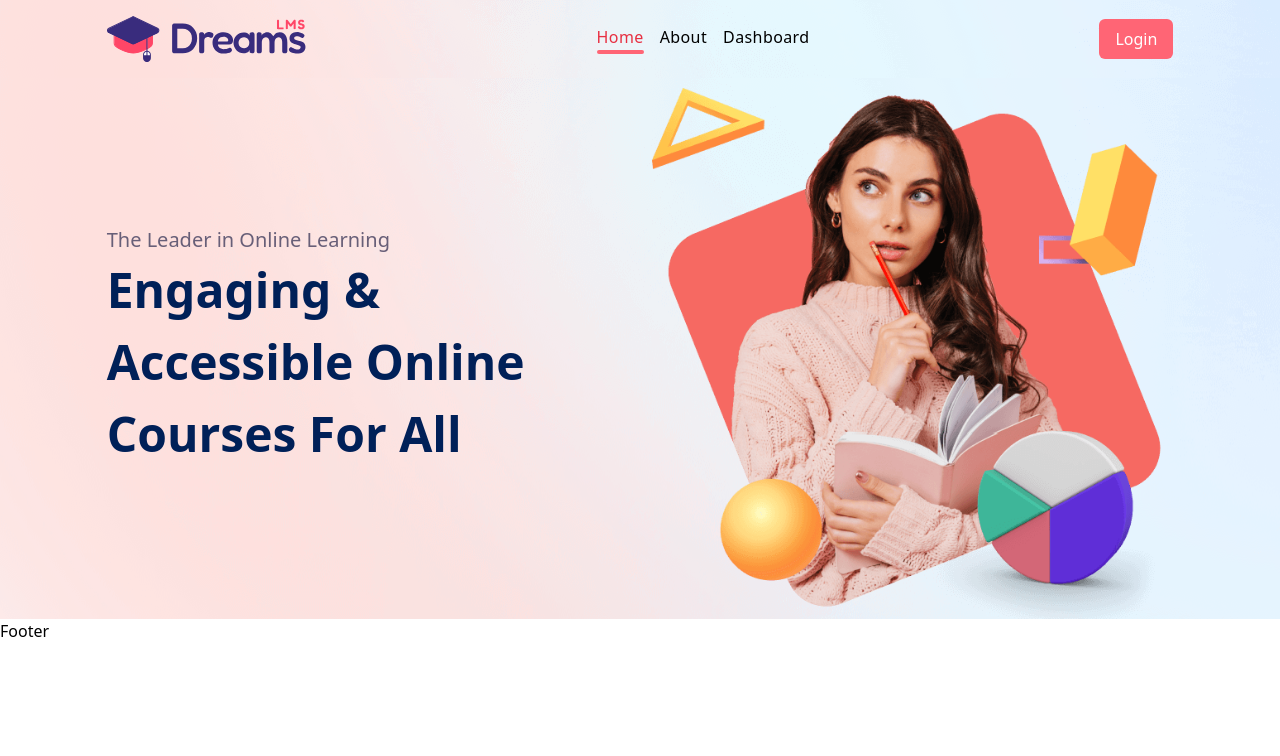
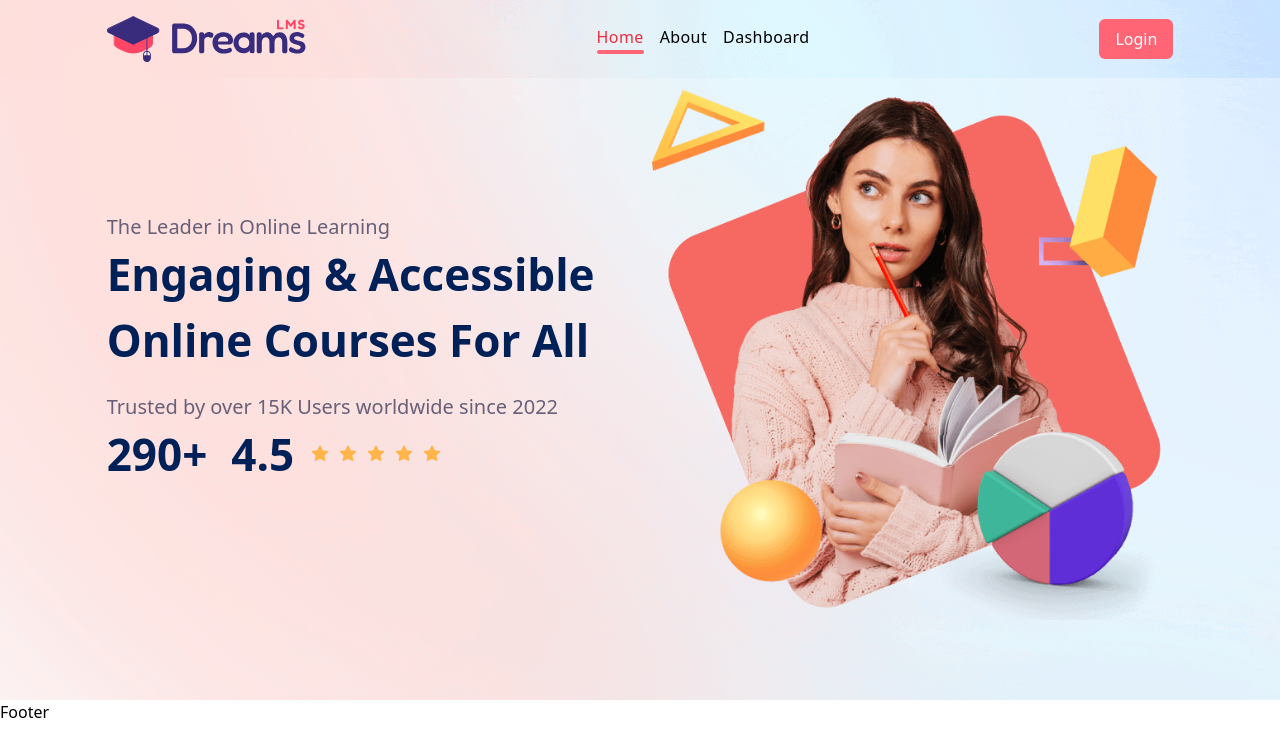
Before and after one commit to shariful10/Dreams, a React (Vite) app in the folder frontend/: page / in a window 1280 px wide. Shown: the top 756 px of the page. Built offline with nearby package versions, Linux system fonts and the light colour scheme.

Commit message:
Banner Section Completed

```diff
--- a/frontend/src/components/Banner.jsx
+++ b/frontend/src/components/Banner.jsx
@@ -1,16 +1,37 @@
+import { AiFillStar } from "react-icons/ai";
 import bannerImg from "../assets/images/banner-img.png";
 
 const Banner = () => {
 	return (
-		<div className="bg-bannerBg">
+		<div className="bg-bannerBg py-20">
 			<div className="grid md:grid-cols-2 items-center gap-6 w-5/6 mx-auto">
-				<div className="">
+				<div>
 					<h3 className="text-xl text-[#685f78] font-medium">
 						The Leader in Online Learning
 					</h3>
-					<h1 className="text-[48px] text-[#002058] font-bold">
+					<h1 className="text-[32px] md:text-[38px] lg:text-[42px] xl:text-[44px] 2xl:text-[48px] text-[#002058] font-bold mb-5">
 						Engaging & Accessible Online Courses For All
 					</h1>
+					<h3 className="text-xl text-[#685f78] font-medium">
+						Trusted by over 15K Users worldwide since 2022
+					</h3>
+					<div className="flex items-center gap-6">
+						<h1 className="text-[32px] md:text-[38px] lg:text-[42px] xl:text-[44px] 2xl:text-[48px] text-[#002058] font-bold">
+							290+
+						</h1>
+						<div className="flex items-center gap-4">
+							<h1 className="text-[32px] md:text-[38px] lg:text-[42px] xl:text-[44px] 2xl:text-[48px] text-[#002058] font-bold">
+								4.5
+							</h1>
+                     <div className="flex gap-2">
+                        <AiFillStar className="text-xl text-[#ffb54a]" />
+                        <AiFillStar className="text-xl text-[#ffb54a]" />
+                        <AiFillStar className="text-xl text-[#ffb54a]" />
+                        <AiFillStar className="text-xl text-[#ffb54a]" />
+                        <AiFillStar className="text-xl text-[#ffb54a]" />
+                     </div>
+						</div>
+					</div>
 				</div>
 				<img src={bannerImg} alt="" />
 			</div>
--- a/frontend/src/components/shared/Navbar.jsx
+++ b/frontend/src/components/shared/Navbar.jsx
@@ -29,8 +29,8 @@ const Navbar = () => {
 	}, [location]);
 
 	return (
-		<div className="bg-bannerBg">
-			<nav className="flex justify-between items-center w-5/6 mx-auto py-4">
+		<div className="bg-bannerBg fixed top-0 w-full">
+			<nav className="flex justify-between items-center w-5/6 mx-auto py-4 sticky">
 				<Link
 					to="/"
 					className={`${
```
